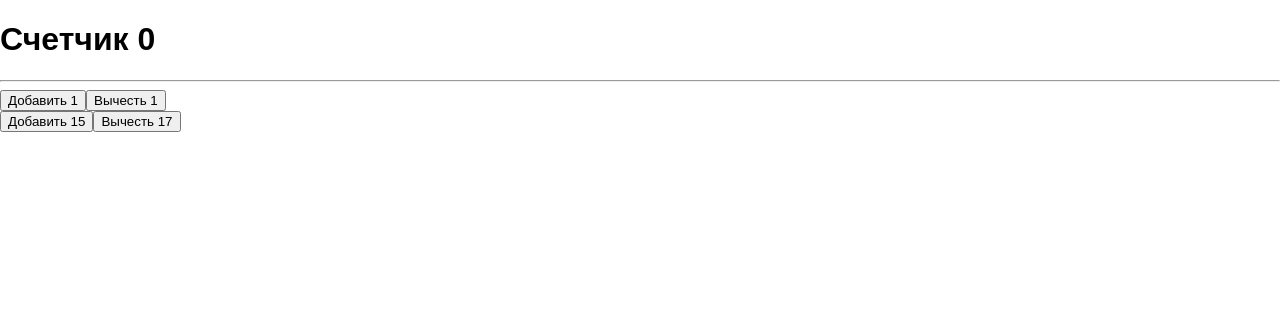
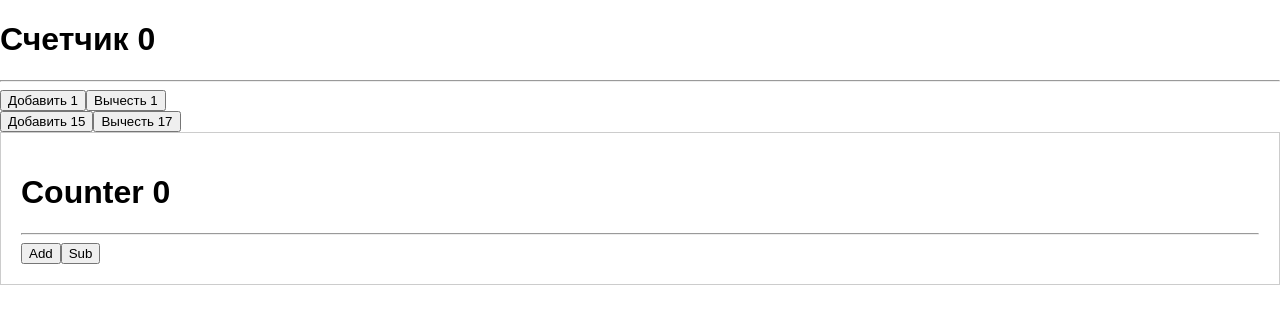
Before and after one commit to Soluyanov-Andrey/redux, a React app: page / in a window 1280 px wide. Shown: the top 324 px of the page. Built offline with nearby package versions, Linux system fonts and the light colour scheme.

Commit message:
Добавили еще один компанент

```diff
--- a/src/App.js
+++ b/src/App.js
@@ -1,7 +1,7 @@
 import React, {Component} from 'react'
 import {connect} from 'react-redux'
 import './App.scss'
-
+import Counter from './Counter'
 class App extends Component {
 
   render() {
@@ -25,6 +25,8 @@ class App extends Component {
               <button onClick={()=>this.props.onAddNumber(15)}>Добавить 15</button>
               <button onClick={()=>this.props.onAddNumber(-17)}>Вычесть 17</button>
           </div>
+
+          <Counter/>
       </div>
     )
   }
--- /dev/null
+++ b/src/Counter.js
@@ -0,0 +1,18 @@
+import React from 'react'
+
+class Counter extends React.Component{
+    render() {
+         return (
+             <div style={{padding: 20, border: '1px solid #ccc'}}>
+                <h1>Counter 0</h1>
+                <hr/>
+                <div>
+                    <button>Add</button>
+                    <button>Sub</button>
+                </div>
+             </div>
+         )
+    }
+}
+
+export default Counter
```
Also changed, not shown: 1 other file (tests, documents, lock files or other folders).
